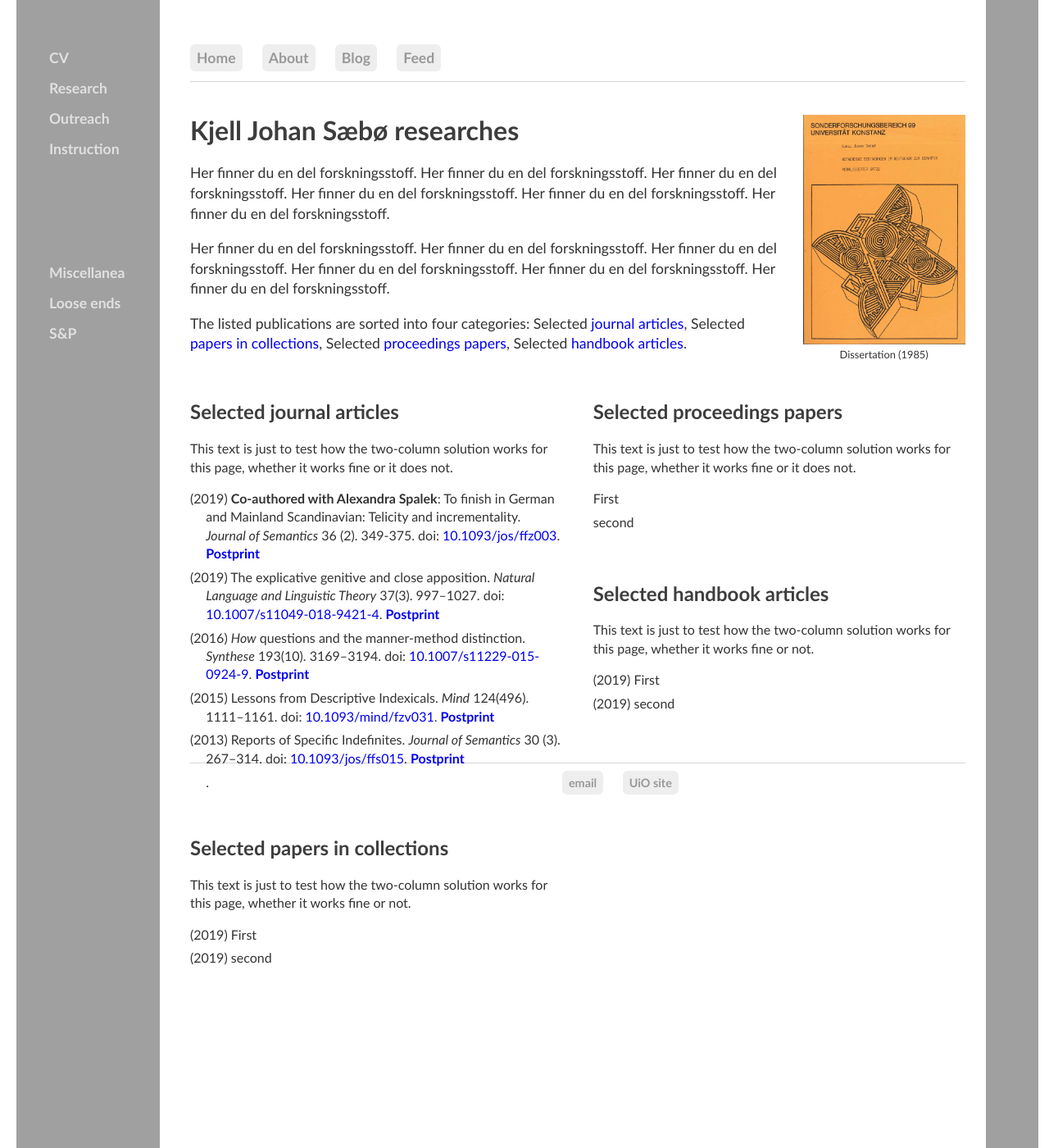
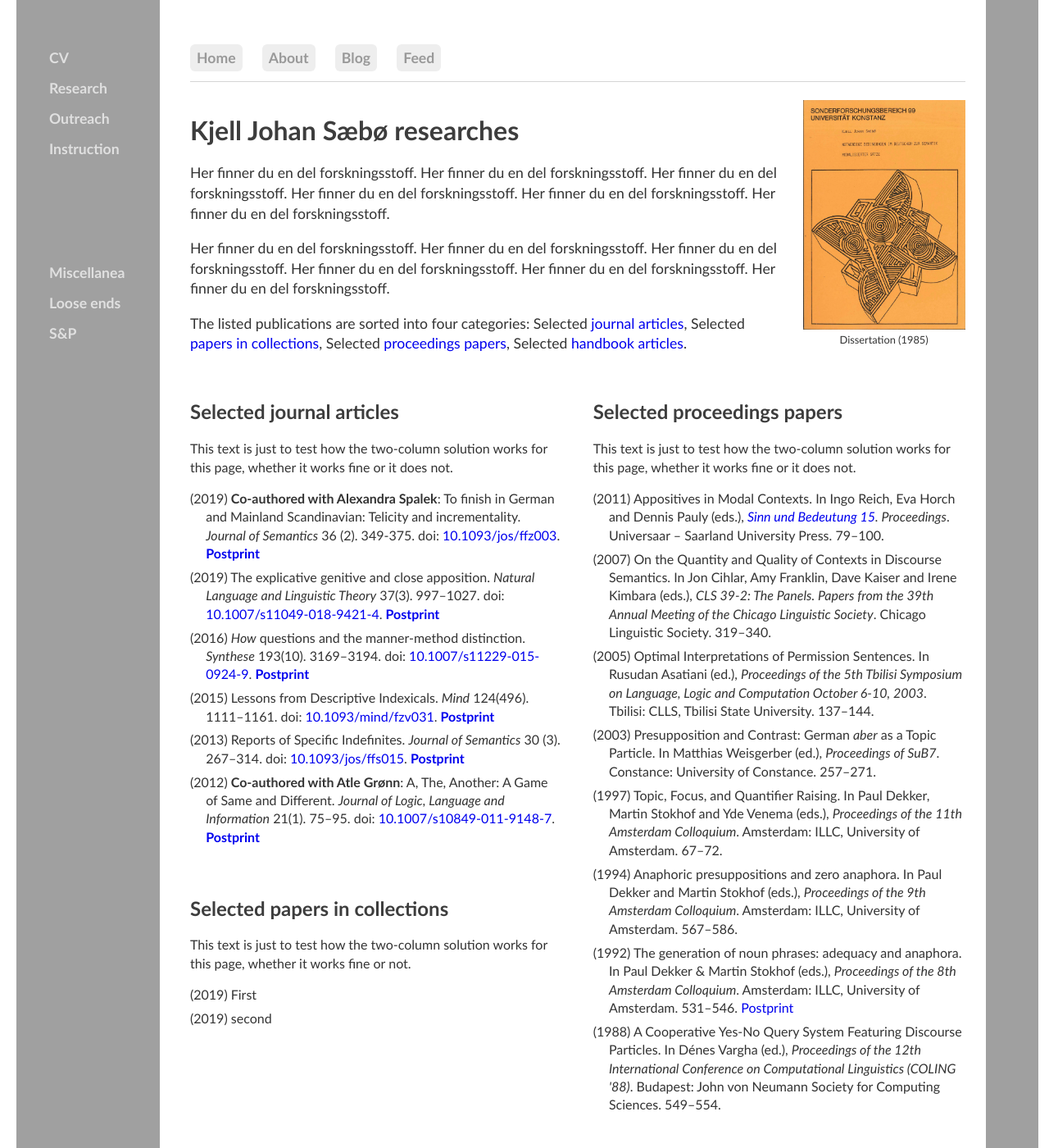
Before and after one commit to kjelljs/kjelljs.github.io, a Jekyll site: the page built from research/index.html, in a window 1280 px wide and 1400 px high. Shown: the whole window at 82% size. Built offline with Jekyll 4.4.1, drawn with Linux system fonts in a browser that asks for light colours.

Commit message:
Update index.html

```diff
--- a/research/index.html
+++ b/research/index.html
@@ -3,14 +3,6 @@
 title: Kjell Johan Sæbø researches
 ---
 <style>
-figure {
-    border: 1px solid none;
-    padding-left: 25px;
-    padding-right: none;
-    padding-bottom: none;
-    padding-top: 4px;
-    margin: auto;
-}
 figcaption {
     color: #333;
     text-align: center;
@@ -18,7 +10,7 @@
     font-size: .8em;
 }
 </style>
-<div style="float:right;">&nbsp; &nbsp; &nbsp; &nbsp; &nbsp; &nbsp;<figure><img style="height:280px;" src="/pics/SFB99.jpg"><figcaption>Dissertation (1985)</figcaption></figure></div>
+<div style="float:right;"><figure class="rightfig"><img style="height:280px;" src="/pics/SFB99.jpg"><figcaption>Dissertation (1985)</figcaption></figure></div>
 <div class="blurb">
 	<h1>Kjell Johan Sæbø researches</h1>
 	<div class="ingress"><p>Her finner du en del forskningsstoff. Her finner du en del forskningsstoff. Her finner du en del forskningsstoff. Her finner du en del forskningsstoff. Her finner du en del forskningsstoff. Her finner du en del forskningsstoff.</p> <p>Her finner du en del forskningsstoff. Her finner du en del forskningsstoff. Her finner du en del forskningsstoff. Her finner du en del forskningsstoff. Her finner du en del forskningsstoff. Her finner du en del forskningsstoff.</p> <p>The listed publications are sorted into four categories: Selected <a href="#jour">journal articles</a>, Selected <a href="#coll">papers in collections</a>, Selected <a href="#proc">proceedings papers</a>, Selected <a href="#hand">handbook articles</a>. </p></div>
@@ -40,7 +32,8 @@
 		    <li>(2019) The explicative genitive and close apposition. <i>Natural Language and Linguistic Theory</i> 37(3). 997–1027. doi: <a href="https://doi.org/10.1007/s11049-018-9421-4">10.1007/s11049-018-9421-4</a>. <a href="/pdf/genexR3.pdf"><b>Postprint</b></a></li>
 		    <li>(2016) <i>How</i> questions and the manner-method distinction. <i>Synthese</i> 193(10). 3169–3194. doi: <a href="https://doi.org/10.1007/s11229-015-0924-9">10.1007/s11229-015-0924-9</a>. <a href="/pdf/HowQ4.pdf"><b>Postprint</b></a></li>
 		    <li>(2015) Lessons from Descriptive Indexicals. <i>Mind</i> 124(496). 1111–1161. doi: <a href="https://doi.org/10.1093/mind/fzv031">10.1093/mind/fzv031</a>. <a href="/pdf/LdescMar2014CE.pdf"><b>Postprint</b></a></li>
-		    <li>(2013) Reports of Specific Indefinites. <i>Journal of Semantics</i> 30 (3). 267–314. doi: <a href="https://doi.org/10.1093/jos/ffs015">10.1093/jos/ffs015</a>. <a href="/pdf/Respecfin.pdf"><b>Postprint</b></a></li>.
+		    <li>(2013) Reports of Specific Indefinites. <i>Journal of Semantics</i> 30 (3). 267–314. doi: <a href="https://doi.org/10.1093/jos/ffs015">10.1093/jos/ffs015</a>. <a href="/pdf/Respecfin.pdf"><b>Postprint</b></a></li>
+		    <li>(2012) <b>Co-authored with Atle Grønn</b>: A, The, Another: A Game of Same and Different. <i>Journal of Logic, Language and Information</i> 21(1). 75–95. doi: <a href="https://doi.org/10.1007/s10849-011-9148-7">10.1007/s10849-011-9148-7</a>. <a href="/pdf/GroSae.pdf"><b>Postprint</b></a></li>
     </ul>
 </br>
     <h2 id="coll">Selected papers in collections</h2>
@@ -55,8 +48,14 @@
     <h2 id="proc">Selected proceedings papers</h2>
 	    <p>This text is just to test how the two-column solution works for this page, whether it works fine or it does not.</p>
 	    <ul id="pubs">
-		    <li> First </li>
-		    <li> second </li>
+		    <li>(2011) Appositives in Modal Contexts. In Ingo Reich, Eva Horch and Dennis Pauly (eds.), <em><a href="http://universaar.uni-saarland.de/monographien/volltexte/2011/30/html/artikeluebersicht.html">Sinn und Bedeutung 15</a>. Proceedings</em>. Universaar – Saarland University Press. 79–100.</li>
+	<li>(2007) On the Quantity and Quality of Contexts in Discourse Semantics. In Jon Cihlar, Amy Franklin, Dave Kaiser and Irene Kimbara (eds.), <em>CLS 39-2: The Panels. Papers from the 39th Annual Meeting of the Chicago Linguistic Society</em>. Chicago Linguistic Society. 319–340.</li>
+	<li>(2005) Optimal Interpretations of Permission Sentences. In Rusudan Asatiani (ed.), <em>Proceedings of the 5th Tbilisi Symposium on Language, Logic and Computation October 6-10, 2003</em>. Tbilisi: CLLS, Tbilisi State University. 137–144.</li>
+	<li>(2003) Presupposition and Contrast: German <em>aber</em> as a Topic Particle. In Matthias Weisgerber (ed.), <em>Proceedings of SuB7</em>. Constance: University of Constance. 257–271.</li>
+	<li>(1997) Topic, Focus, and Quantifier Raising. In Paul Dekker, Martin Stokhof and Yde Venema (eds.), <em>Proceedings of the 11th Amsterdam Colloquium</em>. Amsterdam: ILLC, University of Amsterdam. 67–72.</li>
+	<li>(1994) Anaphoric presuppositions and zero anaphora. In Paul Dekker and Martin Stokhof (eds.), <em>Proceedings of the 9th Amsterdam Colloquium</em>. Amsterdam: ILLC, University of Amsterdam. 567–586.</li>
+	<li>(1992) The generation of noun phrases: adequacy and anaphora. In Paul Dekker &amp; Martin Stokhof (eds.), <em>Proceedings of the 8th Amsterdam Colloquium</em>. Amsterdam: ILLC, University of Amsterdam. 531–546. <a href="/ilos/personer/vit/kjelljs/saeboe1992.pdf">Postprint</a></li>
+	<li>(1988) A Cooperative Yes-No Query System Featuring Discourse Particles. In Dénes Vargha (ed.), <em>Proceedings of the 12th International Conference on Computational Linguistics (COLING '88)</em>. Budapest: John von Neumann Society for Computing Sciences. 549–554.</li>
     </ul>
 </br>
     <h2 id="hand">Selected handbook articles</h2>
```
